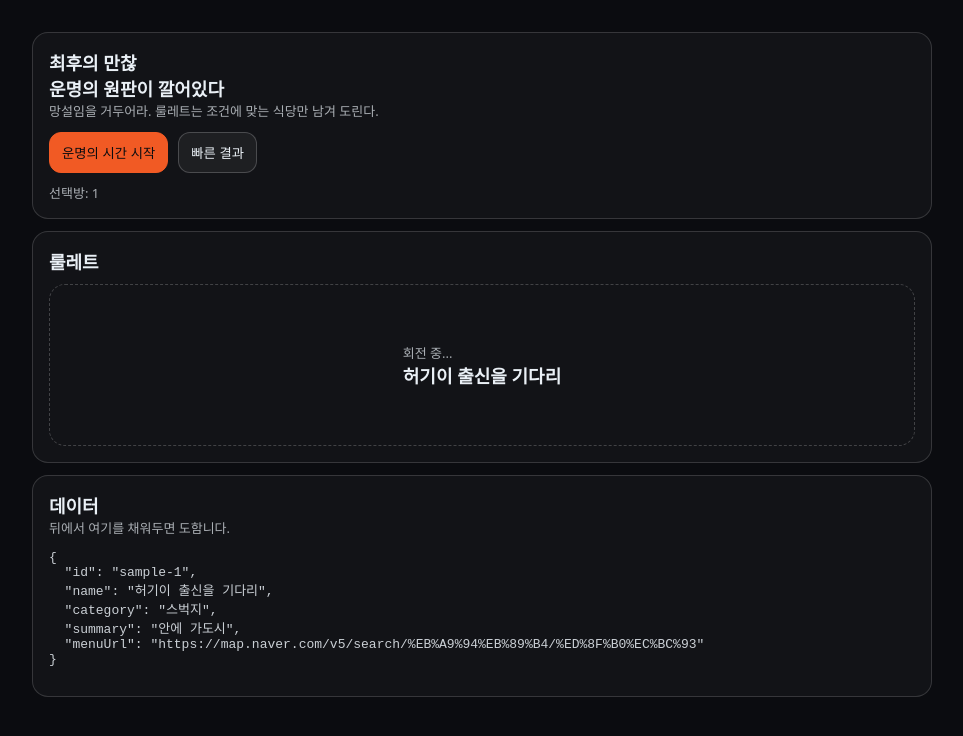
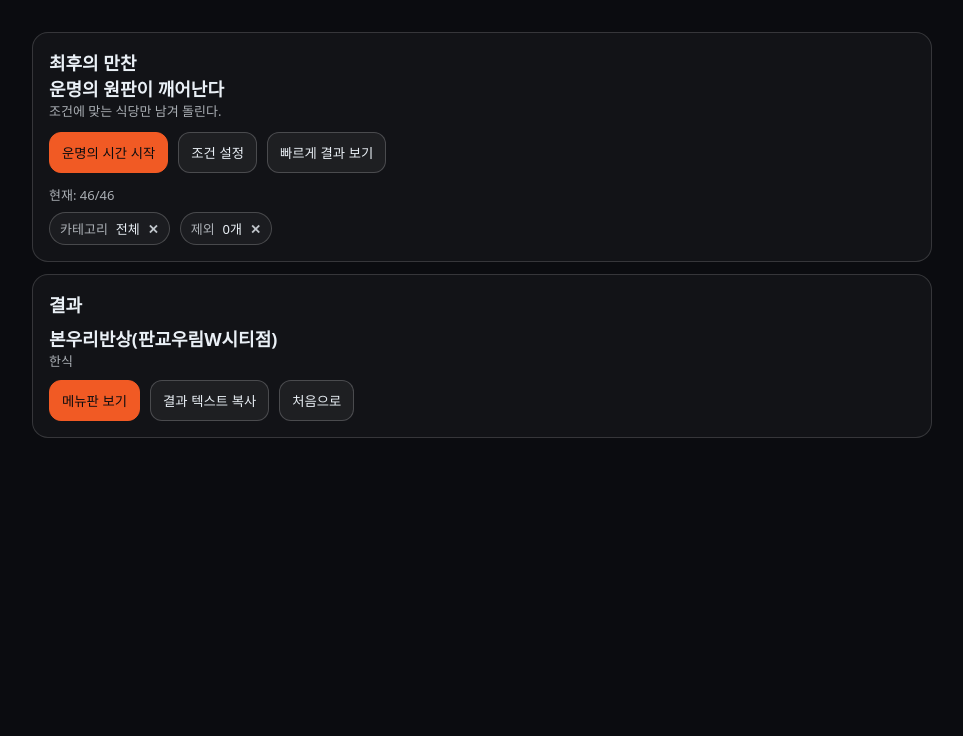
Before and after one commit to ivelly42/lunch-roulette, a plain HTML site: page index.html in a window 1280 px wide. Both pictures are taken after a click on the button "운명의 시간 시작". Shown: the whole page, without its empty margins (158-1121 px from the left). Drawn offline with Linux system fonts and the light colour scheme.

Commit message:
Update index.html

```diff
--- a/index.html
+++ b/index.html
@@ -3,34 +3,56 @@
 <head>
   <meta charset="UTF-8" />
   <meta name="viewport" content="width=device-width, initial-scale=1" />
-  <title>점심 룰레트</title>
+  <title>점심 룰렛</title>
   <style>
-    body{font-family: system-ui, -apple-system, sans-serif; background:#0b0c10; color:#eaf0f6; margin:0;}
-    .wrap{max-width:900px; margin:0 auto; padding:20px;}
-    .card{border:1px solid rgba(255,255,255,0.15); background:rgba(255,255,255,0.03); border-radius:16px; padding:16px; margin-top:12px;}
-    .row{display:flex; gap:10px; flex-wrap:wrap;}
-    button{cursor:pointer; border:1px solid rgba(255,255,255,0.2); background:rgba(255,255,255,0.05); color:#eaf0f6; border-radius:12px; padding:10px 12px;}
-    button.primary{background:#f15a24; border-color:#f15a24; color:#0b0c10;}
-    .small{font-size:13px; opacity:0.85;}
-    .muted{opacity:0.7;}
-    .big{font-size:18px; font-weight:750;}
-    .wheel{height:160px; display:flex; align-items:center; justify-content:center; border:1px dashed rgba(255,255,255,0.2); border-radius:16px; margin-top:10px;}
+    body { font-family: system-ui, -apple-system, sans-serif; margin:0; background:#0b0c10; color:#eaf0f6; }
+    .wrap { max-width: 900px; margin: 0 auto; padding: 20px; }
+    .card { border: 1px solid rgba(255,255,255,0.15); background: rgba(255,255,255,0.03); border-radius: 16px; padding: 16px; margin-top: 12px; }
+    .row { display:flex; gap:10px; flex-wrap:wrap; }
+    button { cursor:pointer; border: 1px solid rgba(255,255,255,0.2); background: rgba(255,255,255,0.05);
+      color:#eaf0f6; border-radius: 12px; padding: 10px 12px; }
+    button.primary { background: #f15a24; border-color:#f15a24; color:#0b0c10; }
+    button:disabled { opacity: 0.5; cursor:not-allowed; }
+    .tag { display:inline-flex; align-items:center; gap:8px; border:1px solid rgba(255,255,255,0.2);
+      border-radius: 999px; padding: 6px 10px; font-size: 13px; background: rgba(255,255,255,0.04); }
+    .tag .x { opacity:0.8; cursor:pointer; font-weight:700; }
+    .big { font-size: 18px; font-weight: 750; }
+    .small { font-size: 13px; opacity: 0.85; }
+    .muted { opacity:0.7; }
+    .wheel { height: 180px; display:flex; align-items:center; justify-content:center; border:1px dashed rgba(255,255,255,0.2);
+      border-radius: 16px; margin-top: 10px; }
   </style>
 </head>
 <body>
 <div class="wrap">
   <div class="card">
-    <div class="big">최후의 만찮<br/>운명의 원판이 깔어있다</div>
-    <div class="small muted">망설임을 거두어라. 룰레트는 조건에 맞는 식당만 남겨 도린다.</div>
+    <div class="big">최후의 만찬<br/>운명의 원판이 깨어난다</div>
+    <div class="small muted">조건에 맞는 식당만 남겨 돌린다.</div>
     <div class="row" style="margin-top:12px;">
       <button class="primary" id="startBtn">운명의 시간 시작</button>
-      <button id="quickBtn">빠른 결과</button>
+      <button id="cfgBtn">조건 설정</button>
+      <button id="quickBtn">빠르게 결과 보기</button>
     </div>
-    <div style="margin-top:10px;" class="small muted">선택방: <span id="count">-</span></div>
+    <div style="margin-top:12px;">
+      <div class="small muted">현재: <span id="count">-</span></div>
+      <div class="row" id="summary" style="margin-top:8px;"></div>
+    </div>
+  </div>
+
+  <div class="card" id="cfgPanel" style="display:none;">
+    <div class="big">조건 설정</div>
+    <div class="row" style="margin-top:10px;">
+      <button id="resetBtn">조건 초기화</button>
+      <button class="primary" id="closeCfg">닫기</button>
+    </div>
+    <div class="small muted" style="margin-top:10px;">카테고리</div>
+    <div class="row" id="catRow" style="margin-top:6px;"></div>
+    <div class="small muted" style="margin-top:10px;">제외(식당명 클릭)</div>
+    <div class="row" id="excludeRow" style="margin-top:6px;"></div>
   </div>
 
   <div class="card" id="wheelPanel" style="display:none;">
-    <div class="big">룰레트</div>
+    <div class="big">룰렛</div>
     <div class="wheel">
       <div>
         <div class="small muted">회전 중...</div>
@@ -43,86 +65,132 @@
     <div class="big">결과</div>
     <div id="resultName" class="big" style="margin-top:8px;"></div>
     <div id="resultMeta" class="small muted"></div>
-    <div id="resultSummary" style="margin-top:8px;"></div>
+
     <div class="row" style="margin-top:10px;">
-      <button class="primary" id="menuBtn">메뉴판</button>
-      <button id="copyBtn">복사</button>
+      <button class="primary" id="menuBtn">메뉴판 보기</button>
+      <button id="copyBtn">결과 텍스트 복사</button>
+      <button id="backHome">처음으로</button>
     </div>
-  </div>
-
-  <div class="card">
-    <div class="big">데이터</div>
-    <div class="small muted">뒤에서 여기를 채워두면 도함니다.</div>
-    <pre class="small" id="dataHint"></pre>
   </div>
 </div>
 
 <script>
-// TODO: 식당 목록을 여기에 채워 넣어라.
-// 주요 필드: name, category, summary, menuUrl
-const restaurants = [
-  {
-    id: 'sample-1',
-    name: '허기이 출신을 기다리',
-    category: '스벅지',
-    summary: '안에 가도시',
-    menuUrl: 'https://map.naver.com/v5/search/%EB%A9%94%EB%89%B4/%ED%8F%B0%EC%BC%93'
-  }
-];
+  let raw = [], filt = [];
+  const state = {
+    category: '전체',
+    excludedIds: new Set(),
+  };
 
-function meta(r){
-  const t=[];
-  if(r.category) t.push(r.category);
-  return t.join(' · ');
+  async function load() {
+    const res = await fetch('restaurants.json');
+    raw = await res.json();
+    computeCats();
+    apply();
   }
 
-function updateCount(){
-  document.getElementById('count').textContent = `${restaurants.length}`;
-  document.getElementById('dataHint').textContent = JSON.stringify(restaurants[0], null, 2);
+  function computeCats() {
+    const cats = new Set(['전체']);
+    raw.forEach(r => cats.add(r.category || '기타'));
+    const row = document.getElementById('catRow');
+    row.innerHTML = '';
+    [...cats].forEach(cat => {
+      const btn = document.createElement('button');
+      btn.textContent = cat;
+      btn.onclick = () => { state.category = cat; apply(); };
+      row.appendChild(btn);
+    });
   }
 
-updateCount();
+  function apply() {
+    filt = raw.filter(r => {
+      if (state.category !== '전체' && r.category !== state.category) return false;
+      if (state.excludedIds.has(r.id)) return false;
+      return true;
+    });
+    document.getElementById('count').textContent = `${filt.length}/${raw.length}`;
+    renderSummary();
+    renderExclude();
+  }
 
-let spinning=false;
-async function spin(){
-  if(spinning) return;
-  if(!restaurants.length){ alert('조건에 맞는 식당이 없음'); return; }
-  spinning=true;
-  document.getElementById('resultPanel').style.display='none';
-  document.getElementById('wheelPanel').style.display='';
-  const pick=()=>restaurants[Math.floor(Math.random()*restaurants.length)];
-  for(let i=0;i<15;i++){
-    document.getElementById('wheelName').textContent=pick().name;
-    await new Promise(res=>setTimeout(res, 120+i*20));
+  function renderSummary() {
+    const p = document.getElementById('summary');
+    p.innerHTML = '';
+    const tags = [
+      ['카테고리', state.category, () => { state.category = '전체'; apply(); }],
+      ['제외', `${state.excludedIds.size}개`, () => { state.excludedIds.clear(); apply(); }],
+    ];
+    tags.forEach(([k,v,fn]) => {
+      const d = document.createElement('span');
+      d.className = 'tag';
+      d.innerHTML = `<span class="muted">${k}</span> ${v} <span class="x">✕</span>`;
+      d.querySelector('.x').onclick = fn;
+      p.appendChild(d);
+    });
   }
-  document.getElementById('wheelPanel').style.display='none';
-  const r=pick();
+
+  function renderExclude() {
+    const row = document.getElementById('excludeRow');
+    row.innerHTML = '';
+    raw.forEach(r => {
+      const btn = document.createElement('button');
+      btn.textContent = r.name;
+      btn.onclick = () => { state.excludedIds.add(r.id); apply(); };
+      row.appendChild(btn);
+    });
+  }
+
+  const show = (id,v) => document.getElementById(id).style.display = v ? '' : 'none';
+
+  document.getElementById('cfgBtn').onclick = () => show('cfgPanel', true);
+  document.getElementById('closeCfg').onclick = () => show('cfgPanel', false);
+  document.getElementById('resetBtn').onclick = () => { state.category='전체'; state.excludedIds.clear(); apply(); };
+
+  function rand() { return filt[Math.floor(Math.random()*filt.length)] || null; }
+
+  let spinning = false;
+  async function spinAndResult() {
+    if (spinning) return;
+    spinning = true;
+    show('resultPanel', false);
+    show('wheelPanel', true);
+    document.getElementById('wheelName').textContent = '...';
+
+    for (let i=0;i<12;i++) {
+      const r=rand(); if (!r) break;
+      document.getElementById('wheelName').textContent = r.name;
+      await new Promise(res => setTimeout(res, 120 + i*20));
+    }
+
+    show('wheelPanel', false);
+    const r = rand();
+    if (!r) { alert('선택지가 없습니다'); spinning=false; return; }
     renderResult(r);
     spinning=false;
   }
 
-function renderResult(r){
-  document.getElementById('resultPanel').style.display='';
-  document.getElementById('resultName').textContent=r.name;
-  document.getElementById('resultMeta').textContent=meta(r);
-  document.getElementById('resultSummary').textContent=r.summary||'';
+  function renderResult(r) {
+    show('resultPanel', true);
+    document.getElementById('resultName').textContent = r.name;
+    document.getElementById('resultMeta').textContent = r.category || '';
 
-  document.getElementById('menuBtn').onclick=()=>{
-    if(!r.menuUrl){ alert('menuUrl 없음'); return; }
-    window.open(r.menuUrl, '_blank');
+    const menuUrl = 'https://map.naver.com/v5/search/' + encodeURIComponent(r.name + ' 메뉴');
+
+    document.getElementById('menuBtn').onclick = () => {
+      window.open(menuUrl, '_blank');
     };
-  document.getElementById('copyBtn').onclick=()=>{
-    const txt=`[점심결과] ${r.name}\n- ${meta(r)}\n- ${r.summary||''}\n- 메뉴판: ${r.menuUrl||'-'}`;
-    navigator.clipboard?.writeText(txt).catch(()=>{});
-    alert(txt);
+
+    document.getElementById('copyBtn').onclick = async () => {
+      const txt = `[점심결과] ${r.name}\n- 카테고리: ${r.category||''}\n- 메뉴판: ${menuUrl}`;
+      try { await navigator.clipboard.writeText(txt); alert('복사 완료'); }
+      catch { alert(txt); }
     };
+    document.getElementById('backHome').onclick = () => show('resultPanel', false);
   }
 
-document.getElementById('startBtn').onclick=spin;
-document.getElementById('quickBtn').onclick=()=>{
-  if(!restaurants.length){ alert('조건에 맞는 식당이 없음'); return; }
-  renderResult(restaurants[Math.floor(Math.random()*restaurants.length)]);
-};
+  document.getElementById('startBtn').onclick = spinAndResult;
+  document.getElementById('quickBtn').onclick = () => { show('resultPanel', false); const r=rand(); if (r) renderResult(r); };
+
+  load();
 </script>
 </body>
 </html>
```
Lines whose indentation alone changed are shown as unchanged.
